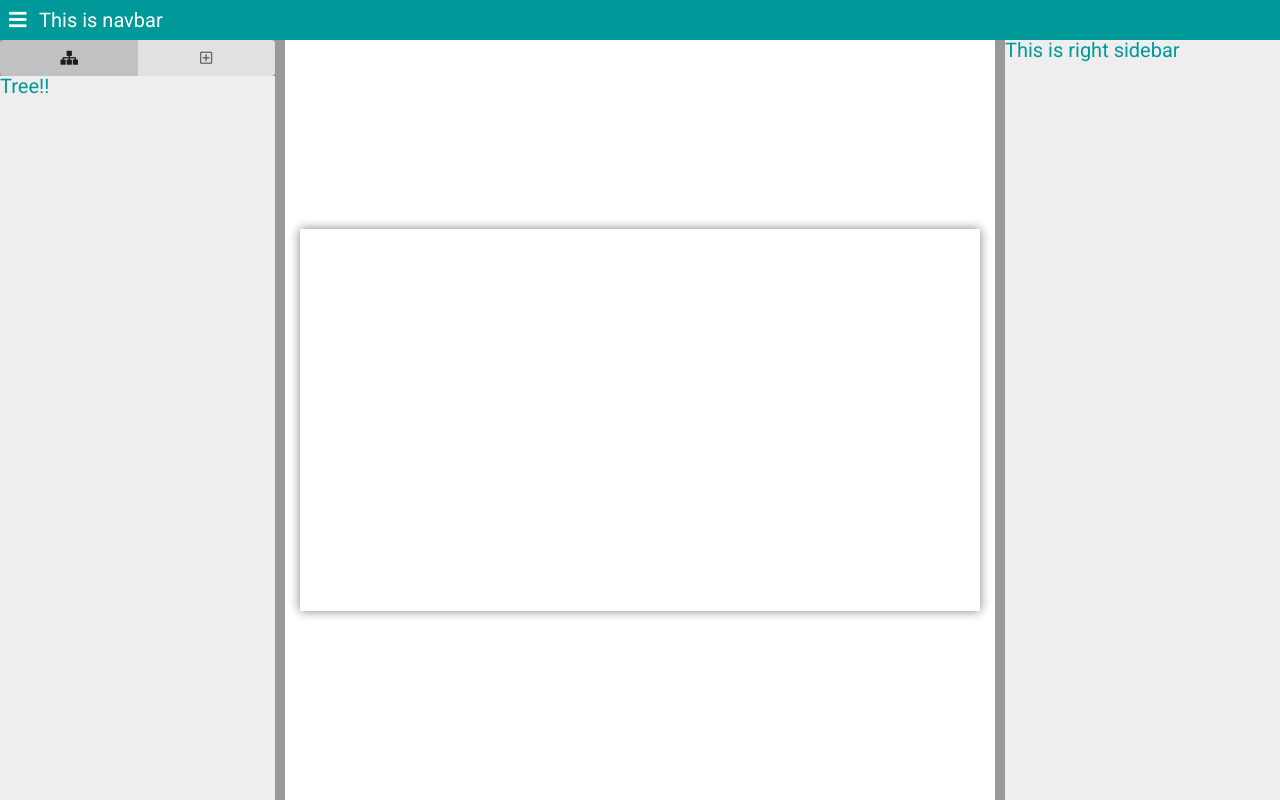
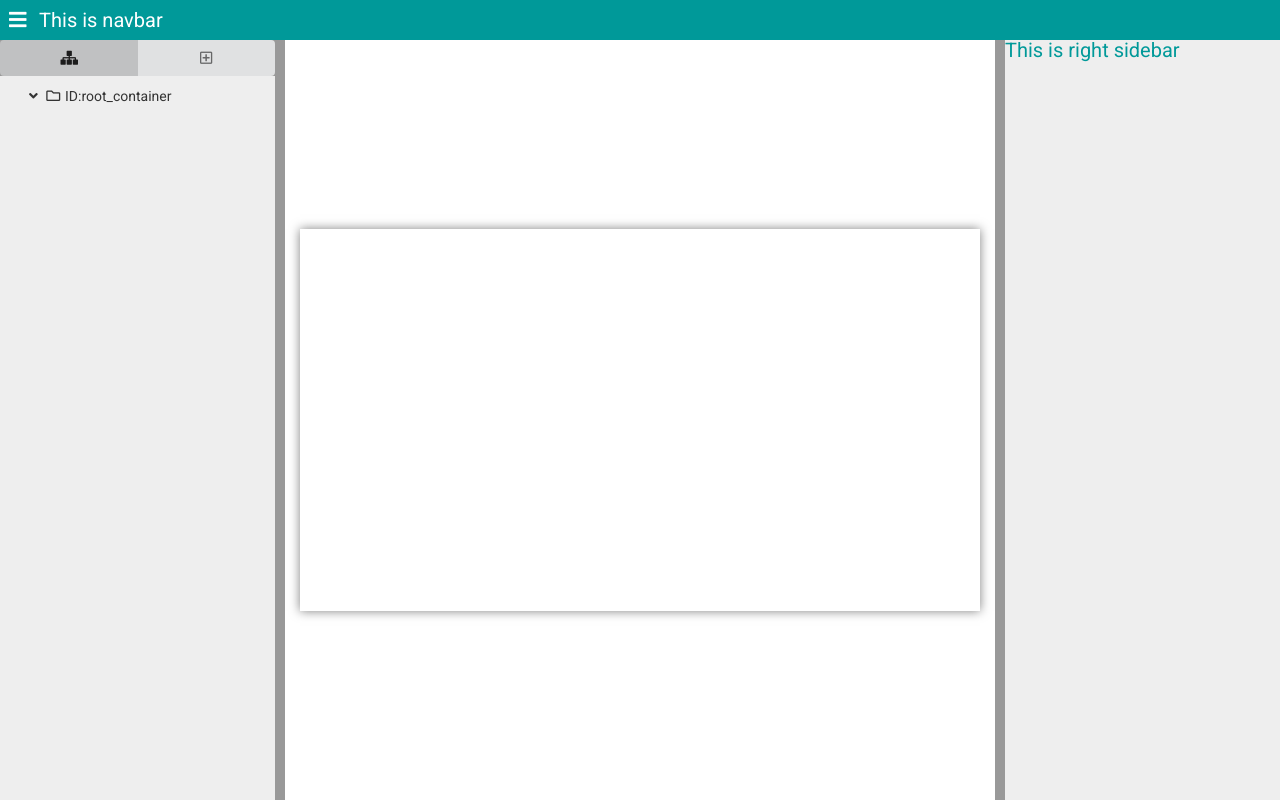
Before and after one commit to Gyakobo/SlideLabs, a Vue app in the folder 0_frontend/: page / in a window 1280 px wide. Built offline with nearby package versions, Linux system fonts and the light colour scheme.

Commit message:
Realized tree tab

```diff
--- a/0_frontend/src/components/sl_components/sl_container.vue
+++ b/0_frontend/src/components/sl_components/sl_container.vue
@@ -1,7 +1,7 @@
 <template>
   <div :id="id" class="sl container">
     <keep-alive v-for="child in children" :key="child">
-      <component :is="child"></component>
+      <component :is="child.component_name" :ref="child.id" :id="child.id"></component>
     </keep-alive>
   </div>
 </template>
@@ -15,7 +15,10 @@ export default {
   },
   data(){
     return {
-      children:[]
+      container_flag:'',
+
+      children:[],
+      next_id: 1,
     }
   },
   props:{
@@ -25,8 +28,30 @@ export default {
     }
   },
   methods:{
-    add_child_by_name(name){
-      this.children.push(name)
+    add_child(component_name, id=null){
+      if (id === null){
+        id = 'item' + this.next_id
+        this.next_id += 1
+      }
+      this.children.push({
+        component_name:component_name,
+        id:id,
+      })
+    },
+    get_children(){
+      let children_out = []
+      for (let i = 0; i < this.children.length; i++){
+        let child = this.children[i]
+        children_out.push({
+          component_name:child.component_name,
+          id:child.id,
+          component_ref:this.$refs[child.id]
+        })
+      }
+      return children_out
+    },
+    get_child_by_id(id){
+      return this.$refs[id]
     }
   }
 }
--- a/0_frontend/src/components/ui_tiles/sidebar_left/children/tab_components_add.vue
+++ b/0_frontend/src/components/ui_tiles/sidebar_left/children/tab_components_add.vue
@@ -7,17 +7,27 @@
 </template>
 
 <script>
+import components_tree_controller_mixin from "../../../../store/components_tree_controller_mixin";
+
 export default {
+  mixins:[
+      components_tree_controller_mixin
+  ],
   data (){
     return {
     }
   },
   methods:{
     add_h1(){
-      let root = this.$store.state.root_container
-      root.add_child_by_name('sl_header')
+      let root = this.get_ctree_root()
+      root.add_child('sl_header')
     }
   },
+  created() {
+    this.add_h1()
+    this.add_h1()
+    this.add_h1()
+  }
 }
 </script>
 
--- a/0_frontend/src/components/ui_tiles/sidebar_left/children/tab_components_tree.vue
+++ b/0_frontend/src/components/ui_tiles/sidebar_left/children/tab_components_tree.vue
@@ -1,30 +1,53 @@
 <template>
-  <div class="slide_components_tree">
-    Tree!!
+  <div class="tree-wrapper">
+    <div v-if="is_tree_root_loaded">
+      <tab_components_tree_item :real_component="tree_root"></tab_components_tree_item>
+    </div>
   </div>
 </template>
 
 <script>
+import components_tree_controller_mixin from "../../../../store/components_tree_controller_mixin";
+import tab_components_tree_item from "./tab_components_tree_item";
+
 export default {
+  components:{
+    tab_components_tree_item
+  },
+  mixins:[
+      components_tree_controller_mixin
+  ],
   data (){
     return {
+      is_tree_root_loaded:false,
+      tree_root:null
     }
   },
+  mounted() {
+    setTimeout(() => {
+      this.tree_root = this.get_ctree_root()
+      this.is_tree_root_loaded = true
+    }, 100)
+  }
 }
 </script>
 
 <style scoped>
-.slide_components_tree{
-  display: flex;
-  flex-direction: column;
-
+.tree-wrapper{
   width: 100%;
   height: 100%;
+  padding: 10px;
 
   background: #eee;
-  color: var(--blue-dark);
+  color: #333;
 
-  font-size: 20px;
+  overflow-y: auto;
+  overflow-x: hidden;
+}
+
+.tree-wrapper ul, li {
+  list-style-type: none;
+  margin:0;
 }
 
 </style>
--- /dev/null
+++ b/0_frontend/src/components/ui_tiles/sidebar_left/children/tab_components_tree_item.vue
@@ -0,0 +1,108 @@
+<template>
+  <ul class="tree-item" :class="{folder:is_folder, collapsed:is_collapsed}">
+    <div class="tree-item-header" @click="toggle_collapse">
+      <i v-if="is_folder" class="angle down icon"></i>
+      <i v-if="is_folder" class="angle right icon"></i>
+      <i v-if="is_folder" class="folder outline icon"></i>
+      <i v-else class="file outline icon"></i>
+
+      <span class="header-text">{{header_text}}</span>
+
+    </div>
+    <li v-if="is_folder" class="tree-list">
+      <keep-alive v-for="child in children" :key="child.id">
+        <component :is="'tab_components_tree_item'" :real_component="child.component_ref"></component>
+      </keep-alive>
+    </li>
+  </ul>
+</template>
+
+<script>
+import components_tree_controller_mixin from "../../../../store/components_tree_controller_mixin";
+
+var tab_components_tree_item = {
+  mixins:[
+      components_tree_controller_mixin
+  ],
+  data (){
+    return {
+      children:null,
+      is_folder:false,
+      is_collapsed:false,
+    }
+  },
+  props:{
+    real_component:{
+      type:Object,
+      required:true,
+    }
+  },
+  computed:{
+    header_text(){
+      return 'ID:' +  this.real_component.id
+    }
+  },
+  methods:{
+    toggle_collapse(){
+      this.is_collapsed = !this.is_collapsed
+    },
+  },
+  mounted() {
+    let is_real_container = this.is_container(this.real_component)
+    this.is_folder = is_real_container
+    if (is_real_container){
+      this.children = this.real_component.get_children()
+    }
+  }
+}
+tab_components_tree_item.components = {
+  tab_components_tree_item
+}
+export default tab_components_tree_item
+</script>
+
+<style scoped>
+.tree-item {
+  display:flex;
+  flex-direction:column;
+  padding-left: 35px;
+}
+.tree-item.folder {
+  padding-left: 15px;
+}
+
+.tree-item-header {
+  display:flex;
+  flex-direction:row;
+  justify-content:left;
+  color: #333;
+  cursor: pointer;
+}
+.tree-item-header:hover {
+  background-color: rgba(0,0,0,0.1)
+}
+.tree-item-header.highlight {
+  background-color: rgba(0,0,0,0.15)
+}
+.tree-item-header.highlight:hover {
+  background-color: rgba(0,0,0,0.2)
+}
+
+.tree-list{
+  border-left: 1px solid #999;
+}
+
+.tree-item.collapsed .tree-list {
+  display: none;
+}
+.tree-item.collapsed .angle.down.icon {
+  display: none;
+}
+.tree-item .angle.right.icon {
+  display: none;
+}
+.tree-item.collapsed .angle.right.icon {
+  display: block;
+}
+
+</style>
--- a/0_frontend/src/components/ui_tiles/sidebar_left/sidebar_left.vue
+++ b/0_frontend/src/components/ui_tiles/sidebar_left/sidebar_left.vue
@@ -24,9 +24,10 @@
             @click="current_tab = 'tab_components_add'"
         ><i class="plus square outline icon"></i></button>
       </div>
-      <keep-alive>
-        <component :is="current_tab"></component>
-      </keep-alive>
+<!--      <keep-alive>-->
+<!--        <component :is="current_tab"></component>-->
+<!--      </keep-alive>-->
+      <component :is="current_tab"></component>
     </div>
   </resizable>
 </template>
--- a/0_frontend/src/components/ui_tiles/work_sheet.vue
+++ b/0_frontend/src/components/ui_tiles/work_sheet.vue
@@ -9,14 +9,18 @@
 
 <script>
 import sl_container from "../sl_components/sl_container";
+import components_tree_controller_mixin from "../../store/components_tree_controller_mixin";
 
 export default {
   components:{
     sl_container
   },
+  mixins:[
+    components_tree_controller_mixin
+  ],
   data (){
     return {
-      aspect_ratio_wh: 16/9
+      aspect_ratio_wh: 16/9,
     }
   },
   computed:{
@@ -29,7 +33,7 @@ export default {
     }
   },
   mounted() {
-    this.$store.state.root_container = this.$refs.root_container
+    this.set_ctree_root(this.$refs.root_container)
   }
 }
 </script>
--- /dev/null
+++ b/0_frontend/src/store/components_tree_controller_mixin.js
@@ -0,0 +1,17 @@
+export default {
+  methods:{
+    get_ctree_root(){
+      console.log('get_ctree_root', this.$store.state.components_tree_root)
+      return this.$store.state.components_tree_root
+    },
+    set_ctree_root(component){
+      console.log('set_ctree_root', component)
+      this.$store.state.components_tree_root = component
+    },
+
+    is_container(component){
+      console.log('is container', component)
+      return component.container_flag !== undefined
+    }
+  }
+}
--- a/0_frontend/src/store/slide_components_tree.js
+++ /dev/null
@@ -1,5 +0,0 @@
-export default {
-  state:{
-    tree_root:null
-  },
-}
--- a/0_frontend/src/store/store.js
+++ b/0_frontend/src/store/store.js
@@ -1,8 +1,6 @@
 import { createStore } from 'vuex'
 
 import screen_width_settings from "../screen_width_utils/screen_width_settings";
-
-import slide_components_tree from "./slide_components_tree";
 
 // var backend_url
 // if (window.location.hostname === 'nut-nut.ru'){
@@ -15,9 +13,6 @@ import slide_components_tree from "./slide_components_tree";
 // }
 
 export default createStore({
-  modules:{
-    slide_components_tree
-  },
   state () {
     return {
       // backend_url: backend_url,
@@ -28,7 +23,7 @@ export default createStore({
 
       sidebar_left_width: 300,
       sidebar_right_width: 300,
-      root_container:null,
+      components_tree_root:null,
     }
   }
 })
```
